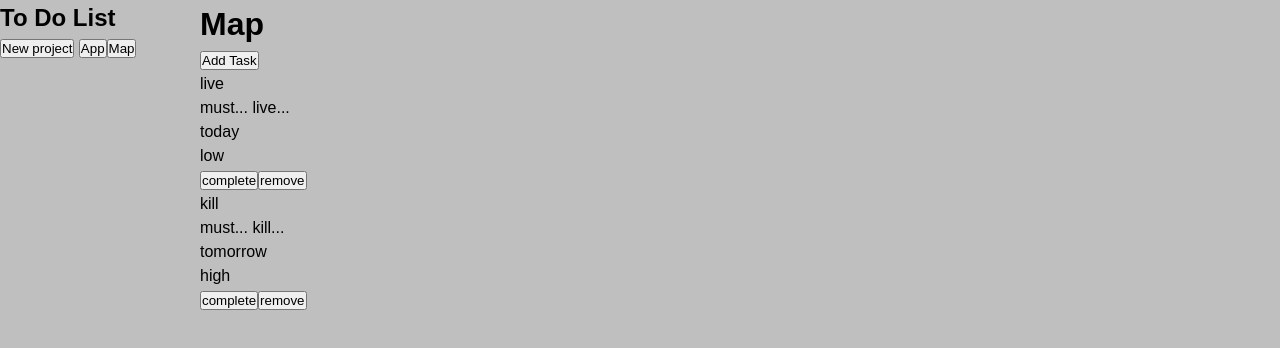
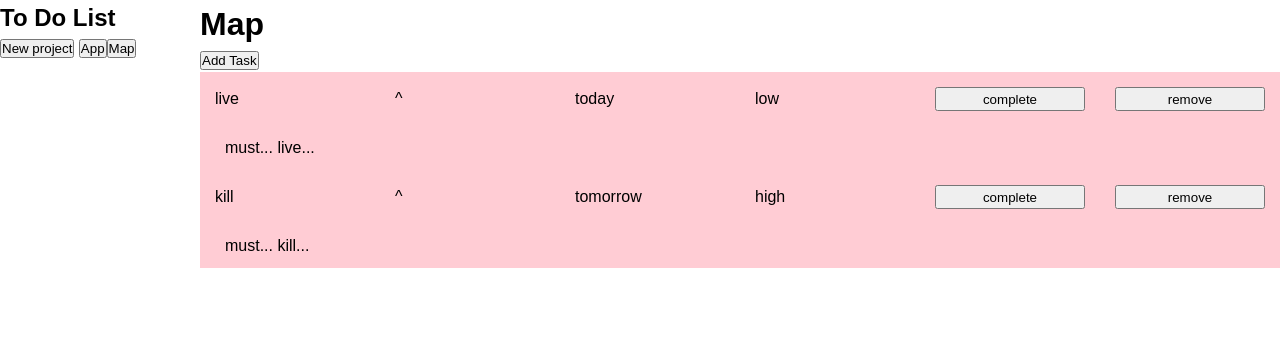
Before and after one commit to Boltlord1/to-do-list, a website built with webpack: page src/template.html in a window 1280 px wide. Built offline with nearby package versions, Linux system fonts and the light colour scheme.

Commit message:
Added the ability to view task description by clicking on it

```diff
--- a/src/dom/task-dom.js
+++ b/src/dom/task-dom.js
@@ -2,35 +2,48 @@ export default class TaskDom {
     static append(obj, pro) {
         const tasks = document.querySelector('.tasks')
         const task = document.createElement('div')
+        const row = document.createElement('div')
         task.classList.add('task')
+        row.classList.add('row')
 
         const name = document.createElement('div')
-        const desc = document.createElement('div')
         const due = document.createElement('div')
         const priority = document.createElement('div')
         const remove = document.createElement('button')
         const complete = document.createElement('button')
 
         name.textContent = obj.name
-        desc.textContent = obj.desc
         due.textContent = obj.due
         priority.textContent = obj.priority
         complete.textContent = 'complete'
         remove.textContent = 'remove'
 
-        task.appendChild(name)
-        task.appendChild(desc)
-        task.appendChild(due)
-        task.appendChild(priority)
-        task.appendChild(complete)
-        task.appendChild(remove)
+        task.appendChild(row)
+        row.appendChild(name)
+        if (obj.desc) {
+            const drop = document.createElement('div')
+            drop.textContent = obj.desc ? '^' : ''
+            row.appendChild(drop)
+
+            const desc = document.createElement('div')
+            desc.textContent = obj.desc
+            desc.classList.add('desc')
+            task.appendChild(desc)
+            task.addEventListener('click', function() {
+                desc.style.display = desc.style.display === 'none' ? 'block' : 'none'
+            })
+        }
+
+        row.appendChild(due)
+        row.appendChild(priority)
+        row.appendChild(complete)
+        row.appendChild(remove)
         tasks.appendChild(task)
 
         complete.addEventListener('click', function() {
             task.remove()
             obj.status = true
             pro.deleteTask(obj)
-            console.log(pro)
         })
 
         remove.addEventListener('click', function() {
--- a/src/styles.css
+++ b/src/styles.css
@@ -11,7 +11,7 @@
 }
 
 body {
-    background-color: hsl(0, 0%, 75%);
+    background-color: hsl(0, 0%, 100%);
     min-height: 100vh;
     display: flex;
 }
@@ -28,3 +28,24 @@ dialog {
     justify-self: center;
     align-self: center;
 }
+
+.task {
+    max-width: fit-content;
+}
+
+.row {
+    background-color: hsl(350, 100%, 90%);
+    padding: 15px;
+    display: grid;
+    grid-template-columns: repeat(6, 150px);
+    gap: 15px 30px;
+}
+
+.row:hover {
+    background-color: hsl(350, 100%, 80%);
+}
+
+.desc {
+    padding: 10px 25px;
+    background-color: hsl(350, 100%, 90%);
+}
```
